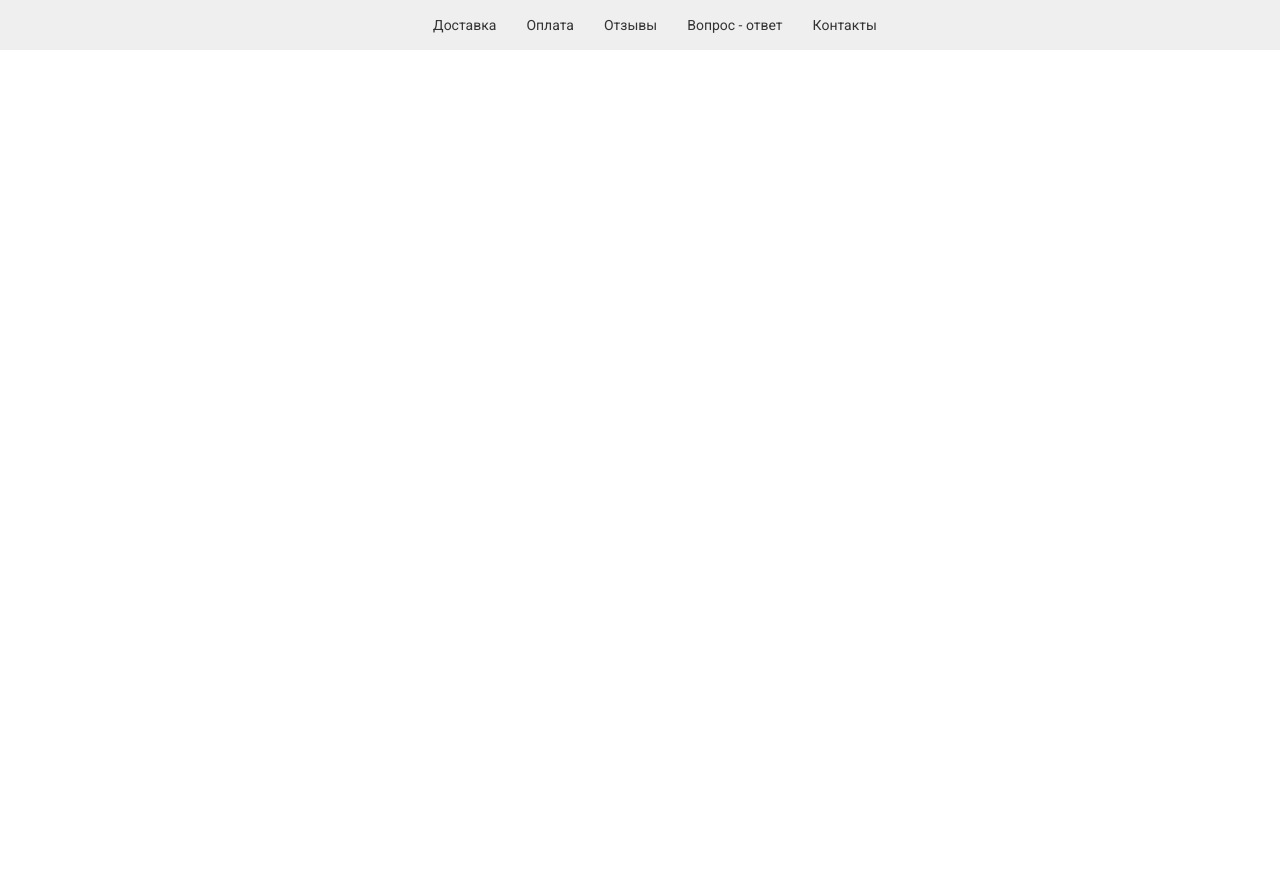
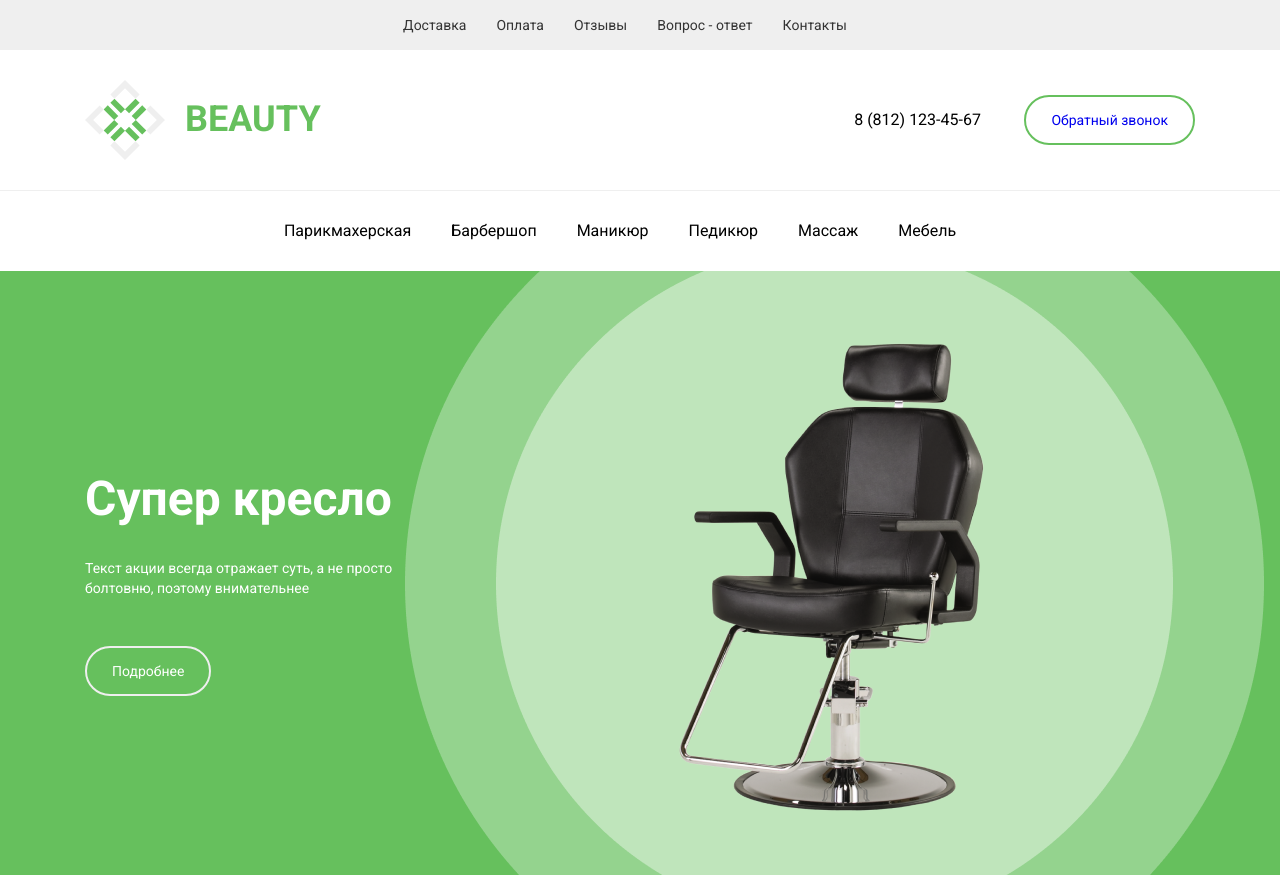
Before and after one commit to IskhakAbdusalamov/beauty, a plain HTML site: page index.html in a window 1280 px wide. Before the commit the page ends 800 px from the top, so only its background shows below. Drawn offline with Linux system fonts and the light colour scheme.

Commit message:
second commit

```diff
--- a/index.html
+++ b/index.html
@@ -14,7 +14,9 @@
 </head>
 
 <body>
-	<div class="header">
+	<div class="header-main">
+		<div class="container">
+			<nav>
 				<ul class="nav">
 					<li><a href="#">Доставка</a></li>
 					<li><a href="#">Оплата</a></li>
@@ -22,6 +24,50 @@
 					<li><a href="#">Вопрос - ответ</a></li>
 					<li><a href="#">Контакты</a></li>
 				</ul>
+			</nav>
+		</div>
+
+	<div class="bg-white">
+		<div class="header">
+			<div class="container">
+				<div class="header-logo">
+					<div class="logo">
+						<span class="logo-image"></span>
+						<span>BEAUTY</span>
+					</div>
+
+					<div class="header-info">
+						<span>8 (812) 123-45-67</span>
+						<a href="#">Обратный звонок</a>
+					</div>
+				</div>
+			</div>
+			<hr>
+
+			<div class="container">
+				<div class="header-bottom">
+					<ul class="nav">
+						<li><a href="#">Парикмахерская</a></li>
+						<li><a href="#">Барбершоп</a></li>
+						<li><a href="#">Маникюр</a></li>
+						<li><a href="#">Педикюр</a></li>
+						<li><a href="#">Массаж</a></li>
+						<li><a href="#">Мебель</a></li>
+					</ul>
+				</div>
+			</div>
+		</div>
+		</div>
+	</div>
+
+	<div class="bg-image">
+		<div class="container">
+			<div class="center">
+			<h1 class="h1">Супер кресло</h1>
+			<p class="bg-text">Текст акции всегда отражает суть, а не просто <br> болтовню, поэтому внимательнее</p>
+			<a class="btn" href="#">Подробнее</a>
+		</div>
+		</div>
 	</div>
 
 </body>
--- a/styles/style.css
+++ b/styles/style.css
@@ -9,33 +9,138 @@
 * {
 	margin: 0;
 	padding: 0;
-	box-sizing: border-box;
 }
 
 body {
 	font-family: var(--roboto);
+	background-color: var(--gray);
+	font-size: 14px;
 }
 
 .container {
 	max-width: 1110px;
+	padding-left: 15px;
+	padding-right: 15px;
 	margin: 0 auto;
 }
 
+/* ! header */
+
 .nav {
-	max-width: 1920px;
+	display: flex;
+	justify-content: center;
+	align-items: center;
 	height: 50px;
-	display: flex;
-	align-items: center;
-	justify-content: center;
-	background-color: var(--gray);
 }
 
 .nav li {
-	margin-left: 30px;
-	font-size: 14px;
-	line-height: 17px;
+	margin-right: 30px;
 }
 
 .nav li > a {
 	color: var(--dark);
+	text-decoration: none;
 }
+
+/* ! .header */
+
+.header {
+	background-color: #fff;
+}
+
+/* ! */
+.header-logo {
+	display: flex;
+	justify-content: space-between;
+	align-items: center;
+	padding: 10px 0;
+	height: 120px;
+}
+
+.logo {
+	color: var(--accent);
+	font-size: 36px;
+	font-weight: 700;
+	display: flex;
+	align-items: center;
+}
+
+.logo-image {
+	display: block;
+	width: 80px;
+	height: 80px;
+	background-image: url(../images/logo.svg);
+	margin-right: 20px;
+}
+
+.header-info span {
+	font-size: 16px;
+	margin-right: 40px;
+}
+
+.header-info a {
+	font-size: 14px;
+	border-radius: 40px;
+	border: 2px solid var(--accent);
+	background-color: transparent;
+	padding: 15px 25px;
+}
+
+/* ! .header-bottom */
+
+.header-bottom .nav {
+	font-size: 16px;
+	height: 80px;
+}
+
+.header-bottom .nav li {
+	margin-right: 40px;
+}
+
+.header-bottom .nav li a {
+	color: #000;
+}
+
+hr {
+	border: none;
+	background-color: var(--gray);
+	height: 1px;
+}
+
+/* ! .bg-image */
+
+.bg-image {
+	background-image: url(../images/bg.png);
+	background-repeat: no-repeat;
+	background-size: cover;
+	background-position: center center;
+	height: 604px;
+}
+
+.center {
+	position: relative;
+	top: 200px;
+	width: 400px;
+}
+
+.h1 {
+	margin-top: 0;
+	font-size: 48px;
+	font-weight: 700;
+	color: #fff;
+}
+
+.bg-text {
+	color: #fff;
+	line-height: 20px;
+	margin-bottom: 65px;
+}
+
+.btn {
+	font-size: 14px;
+	border-radius: 40px;
+	border: 2px solid var(--gray);
+	background-color: var(--accent);
+	padding: 15px 25px;
+	color: #fff;
+}
```
Lines whose indentation alone changed are shown as unchanged.
